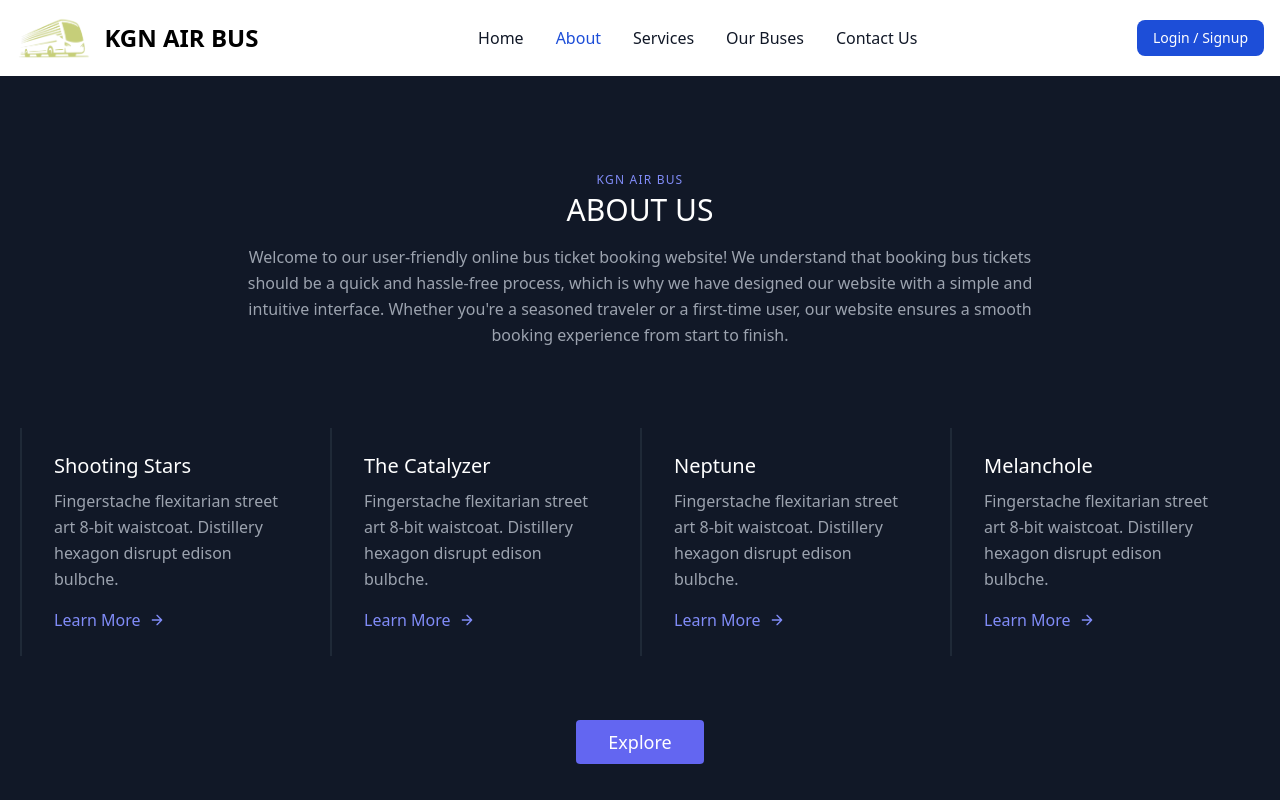
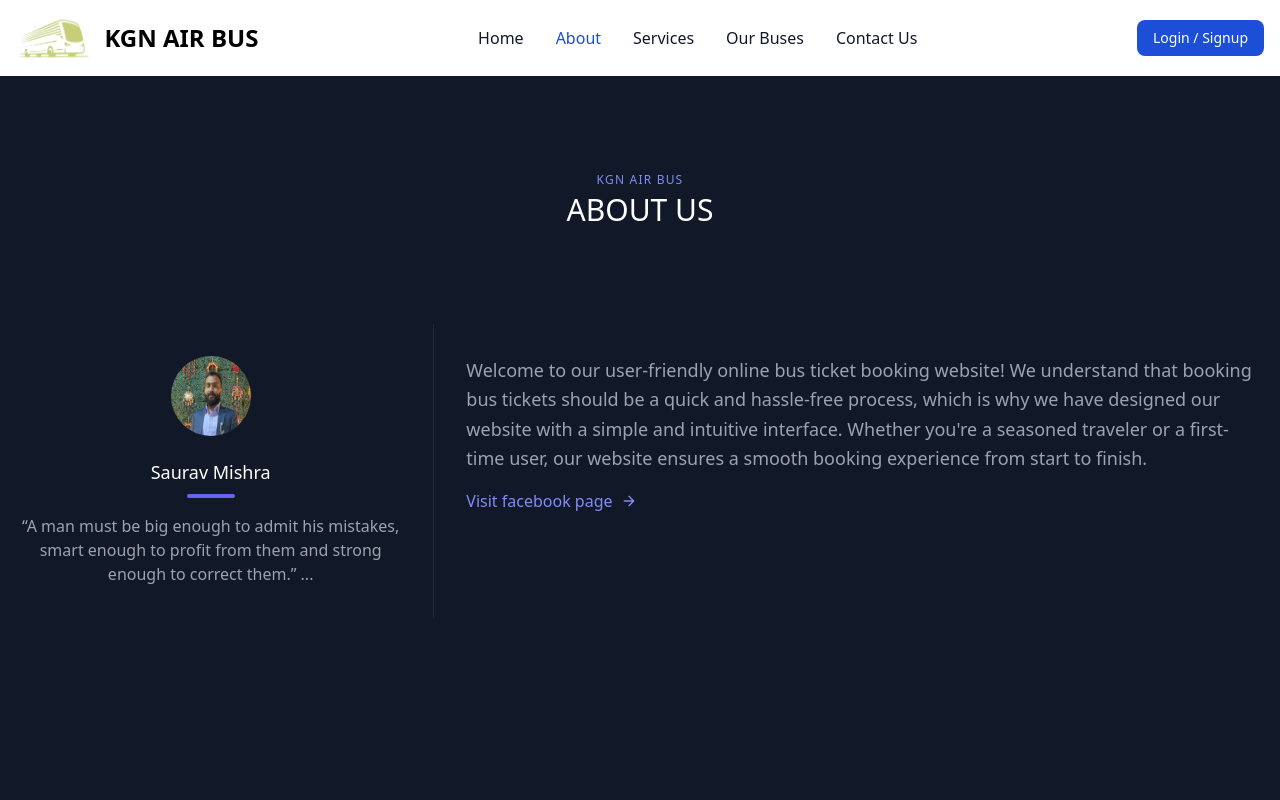
Before and after one commit to SarojPandey01/BusTicketReservation, a website: page about.html in a window 1280 px wide. Shown: the top 800 px of the page. Drawn offline with nearby package versions, Linux system fonts and the light colour scheme.

Commit message:
about page

```diff
--- a/about.html
+++ b/about.html
@@ -117,111 +117,44 @@
           >
             ABOUT US
           </h1>
-          <p class="lg:w-2/3 mx-auto leading-relaxed text-base">
-            Welcome to our user-friendly online bus ticket booking website! We
+          <!-- <p class="lg:w-2/3 mx-auto leading-relaxed text-base">
+
+          </p> -->
+        </div>
+
+        <div class="flex flex-col sm:flex-row mt-10">
+          <div class="sm:w-1/3 text-center sm:pr-8 sm:py-8">
+            <div
+              class="w-20 h-20 rounded-full inline-flex items-center justify-center bg-gray-800 text-gray-600 overflow-hidden"
+            >
+            <img src="./assets/owner.png" class="w-66 h-24"   alt="owner" >
+
+            </div>
+            <div
+              class="flex flex-col items-center text-center justify-center"
+            >
+              <h2 class="font-medium title-font mt-4 text-white text-lg">
+                Saurav Mishra
+              </h2>
+              <div class="w-12 h-1 bg-indigo-500 rounded mt-2 mb-4"></div>
+              <p class="text-base text-gray-400">
+                “A man must be big enough to admit his mistakes, smart enough to profit from them and strong enough to correct them.” ...
+              </p>
+            </div>
+          </div>
+          <div
+            class="sm:w-2/3 sm:pl-8 sm:py-8 sm:border-l border-gray-800 sm:border-t-0 border-t mt-4 pt-4 sm:mt-0 text-center sm:text-left"
+          >
+            <p class="leading-relaxed text-lg mb-4">
+              Welcome to our user-friendly online bus ticket booking website! We
             understand that booking bus tickets should be a quick and
             hassle-free process, which is why we have designed our website with
             a simple and intuitive interface. Whether you're a seasoned traveler
             or a first-time user, our website ensures a smooth booking
             experience from start to finish.
-          </p>
-        </div>
-        <div class="flex flex-wrap">
-          <div
-            class="xl:w-1/4 lg:w-1/2 md:w-full px-8 py-6 border-l-2 border-gray-800"
-          >
-            <h2
-              class="text-lg sm:text-xl text-white font-medium title-font mb-2"
-            >
-              Shooting Stars
-            </h2>
-            <p class="leading-relaxed text-base mb-4">
-              Fingerstache flexitarian street art 8-bit waistcoat. Distillery
-              hexagon disrupt edison bulbche.
             </p>
-            <a class="text-indigo-400 inline-flex items-center"
-              >Learn More
-              <svg
-                fill="none"
-                stroke="currentColor"
-                stroke-linecap="round"
-                stroke-linejoin="round"
-                stroke-width="2"
-                class="w-4 h-4 ml-2"
-                viewBox="0 0 24 24"
-              >
-                <path d="M5 12h14M12 5l7 7-7 7"></path>
-              </svg>
-            </a>
-          </div>
-          <div
-            class="xl:w-1/4 lg:w-1/2 md:w-full px-8 py-6 border-l-2 border-gray-800"
-          >
-            <h2
-              class="text-lg sm:text-xl text-white font-medium title-font mb-2"
-            >
-              The Catalyzer
-            </h2>
-            <p class="leading-relaxed text-base mb-4">
-              Fingerstache flexitarian street art 8-bit waistcoat. Distillery
-              hexagon disrupt edison bulbche.
-            </p>
-            <a class="text-indigo-400 inline-flex items-center"
-              >Learn More
-              <svg
-                fill="none"
-                stroke="currentColor"
-                stroke-linecap="round"
-                stroke-linejoin="round"
-                stroke-width="2"
-                class="w-4 h-4 ml-2"
-                viewBox="0 0 24 24"
-              >
-                <path d="M5 12h14M12 5l7 7-7 7"></path>
-              </svg>
-            </a>
-          </div>
-          <div
-            class="xl:w-1/4 lg:w-1/2 md:w-full px-8 py-6 border-l-2 border-gray-800"
-          >
-            <h2
-              class="text-lg sm:text-xl text-white font-medium title-font mb-2"
-            >
-              Neptune
-            </h2>
-            <p class="leading-relaxed text-base mb-4">
-              Fingerstache flexitarian street art 8-bit waistcoat. Distillery
-              hexagon disrupt edison bulbche.
-            </p>
-            <a class="text-indigo-400 inline-flex items-center"
-              >Learn More
-              <svg
-                fill="none"
-                stroke="currentColor"
-                stroke-linecap="round"
-                stroke-linejoin="round"
-                stroke-width="2"
-                class="w-4 h-4 ml-2"
-                viewBox="0 0 24 24"
-              >
-                <path d="M5 12h14M12 5l7 7-7 7"></path>
-              </svg>
-            </a>
-          </div>
-          <div
-            class="xl:w-1/4 lg:w-1/2 md:w-full px-8 py-6 border-l-2 border-gray-800"
-          >
-            <h2
-              class="text-lg sm:text-xl text-white font-medium title-font mb-2"
-            >
-              Melanchole
-            </h2>
-            <p class="leading-relaxed text-base mb-4">
-              Fingerstache flexitarian street art 8-bit waistcoat. Distillery
-              hexagon disrupt edison bulbche.
-            </p>
-            <a class="text-indigo-400 inline-flex items-center"
-              >Learn More
+            <a href="https://www.facebook.com/profile.php?id=100087122835808"class="text-indigo-400 inline-flex items-center"
+              >Visit facebook page
               <svg
                 fill="none"
                 stroke="currentColor"
@@ -236,11 +169,6 @@
             </a>
           </div>
         </div>
-        <button
-          class="flex mx-auto mt-16 text-white bg-indigo-500 border-0 py-2 px-8 focus:outline-none hover:bg-indigo-600 rounded text-lg"
-        >
-          Explore
-        </button>
       </div>
     </section>
     <!-- second section -->
@@ -251,67 +179,10 @@
             <img alt="content" class="object-cover object-center h-full w-full"
             src="assets/new-volvo-9400_1.jpeg"
           </div>
-          <div class="flex flex-col sm:flex-row mt-10">
-            <div class="sm:w-1/3 text-center sm:pr-8 sm:py-8">
-              <div
-                class="w-20 h-20 rounded-full inline-flex items-center justify-center bg-gray-800 text-gray-600"
-              >
-                <svg
-                  fill="none"
-                  stroke="currentColor"
-                  stroke-linecap="round"
-                  stroke-linejoin="round"
-                  stroke-width="2"
-                  class="w-10 h-10"
-                  viewBox="0 0 24 24"
-                >
-                  <path d="M20 21v-2a4 4 0 00-4-4H8a4 4 0 00-4 4v2"></path>
-                  <circle cx="12" cy="7" r="4"></circle>
-                </svg>
-              </div>
-              <div
-                class="flex flex-col items-center text-center justify-center"
-              >
-                <h2 class="font-medium title-font mt-4 text-white text-lg">
-                  Phoebe Caulfield
-                </h2>
-                <div class="w-12 h-1 bg-indigo-500 rounded mt-2 mb-4"></div>
-                <p class="text-base text-gray-400">
-                  Raclette knausgaard hella meggs normcore williamsburg enamel
-                  pin sartorial venmo tbh hot chicken gentrify portland.
-                </p>
-              </div>
-            </div>
-            <div
-              class="sm:w-2/3 sm:pl-8 sm:py-8 sm:border-l border-gray-800 sm:border-t-0 border-t mt-4 pt-4 sm:mt-0 text-center sm:text-left"
-            >
-              <p class="leading-relaxed text-lg mb-4">
-                Meggings portland fingerstache lyft, post-ironic fixie man bun
-                banh mi umami everyday carry hexagon locavore direct trade art
-                party. Locavore small batch listicle gastropub farm-to-table
-                lumbersexual salvia messenger bag. Coloring book flannel
-                truffaut craft beer drinking vinegar sartorial, disrupt fashion
-                axe normcore meh butcher. Portland 90's scenester vexillologist
-                forage post-ironic asymmetrical, chartreuse disrupt butcher
-                paleo intelligentsia pabst before they sold out four loko. 3
-                wolf moon brooklyn.
-              </p>
-              <a class="text-indigo-400 inline-flex items-center"
-                >Learn More
-                <svg
-                  fill="none"
-                  stroke="currentColor"
-                  stroke-linecap="round"
-                  stroke-linejoin="round"
-                  stroke-width="2"
-                  class="w-4 h-4 ml-2"
-                  viewBox="0 0 24 24"
-                >
-                  <path d="M5 12h14M12 5l7 7-7 7"></path>
-                </svg>
-              </a>
-            </div>
           </div>
+          </div>
+
+
         </div>
       </div>
     </section>
```
Also changed, not shown: assets/owner.png (added).
